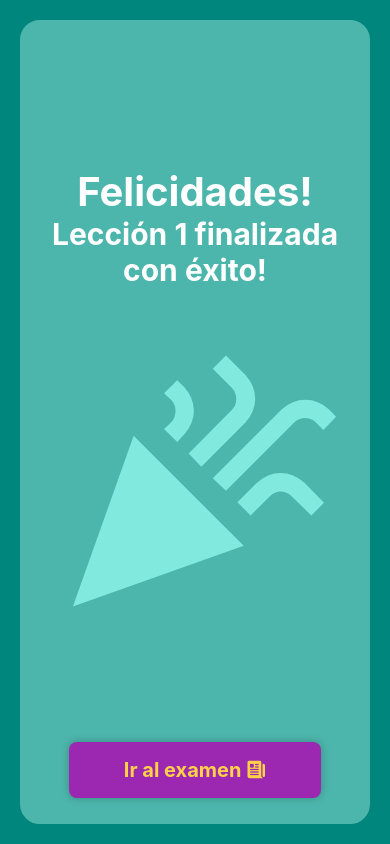
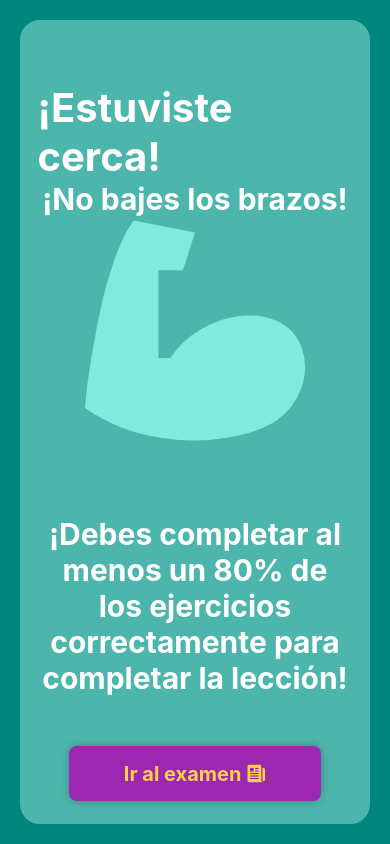
Before and after one commit to TDP-final-game/idiomaplay, a React Native app in the folder mobile/: screen /ExamEntry in a window 390 px wide. Built offline with nearby package versions, Linux system fonts and the light colour scheme; what apisauce would draw is missing.

Commit message:
avances sobre pantalla de leccion finalizada

```diff
--- a/mobile/components/ChapterFooter.js
+++ b/mobile/components/ChapterFooter.js
@@ -42,7 +42,6 @@ export const ChapterFooter = ({ showContinue, onContinue }) => {
 
   const printCurrentResults = () => {
     const res = [...results];
-    console.log(res);
     res[res.indexOf(null)] = 'current';
     return res.map((result, i) => resultIcon[result](i));
   };
@@ -50,7 +49,6 @@ export const ChapterFooter = ({ showContinue, onContinue }) => {
   const updateHeight = (layout) => {
     const { height } = layout;
     setFooterHeight(height);
-    console.log('H setted to ', height);
   };
 
   return (
--- a/mobile/screens/ExamEntry.js
+++ b/mobile/screens/ExamEntry.js
@@ -4,6 +4,7 @@ import { SafeAreaView } from 'react-native-safe-area-context';
 import { colors } from '../config/colors';
 import { MaterialCommunityIcons, Ionicons } from '@expo/vector-icons';
 import { PrimaryButton } from '../components/PrimaryButton';
+import { useSelector } from 'react-redux';
 
 const ExamEntry = ({ navigation, route }) => {
   const unit = 1;
@@ -11,6 +12,32 @@ const ExamEntry = ({ navigation, route }) => {
 
   const animatedIconSize = 100;
   const anim = new Animated.Value(2);
+
+  const minimumPercentage = 0.8;
+  const exerciseResults = useSelector((state) => state.lesson.exerciseResults);
+  const countCorrectExercises = (results) => {
+    return results.filter(item => item===true).length;
+  }
+
+  const [title, setTitle] = useState("");
+  const [subtitle, setSubtitle] = useState("");
+  const [description, setDescription] = useState("");
+  const [iconName, setIconName] = useState("");
+
+  useEffect(() => {
+    const minimumCorrectResponses = Math.ceil(exerciseResults.length * minimumPercentage);
+    if (countCorrectExercises(exerciseResults) < minimumCorrectResponses) {
+      setTitle("¡Estuviste cerca!");
+      setSubtitle("¡No bajes los brazos!");
+      setDescription("¡Debes completar al menos un 80% de los ejercicios correctamente para completar la lección!");
+      setIconName("arm-flex");
+    } else {
+      setTitle("¡Felicidades!");
+      setSubtitle(`¡Lección ${lesson} finalizada con éxito!`);
+      setDescription("");
+      setIconName("party-popper");
+    }
+  }, [])
 
   const text = (
     <>
@@ -41,20 +68,24 @@ const ExamEntry = ({ navigation, route }) => {
     <SafeAreaView style={styles.safeContainer}>
       <View style={styles.container}>
         <View style={styles.messageContainer}>
-          <Text style={styles.textA}>Felicidades!</Text>
-          <Text style={styles.textB}>Lección {lesson} finalizada con éxito!</Text>
+          <Text style={styles.title}>{title}</Text>
+          <Text style={styles.subtitle}>{subtitle}</Text>
         </View>
 
         <View style={styles.animationContainer}>
           <Animated.View style={{ transform: [{ scale: anim }] }}>
             <MaterialCommunityIcons
-              name="party-popper"
+              name={iconName}
               size={animatedIconSize}
               color={colors.PRIMARY_LIGHT}
             />
           </Animated.View>
         </View>
-
+        { description !== "" &&
+          (<View style={styles.descriptionContainer}>
+            <Text style={styles.description}>{description}</Text>
+          </View>)
+        }
         <View style={styles.buttonContainer}>
           <PrimaryButton text={text}></PrimaryButton>
         </View>
@@ -79,35 +110,50 @@ const styles = StyleSheet.create({
   },
 
   messageContainer: {
-    flex: 0.45,
+    flex: 0.30,
+    marginHorizontal: '5%',
+    alignItems: 'center',
+    justifyContent: 'center',
+  },
 
+  descriptionContainer: {
+    flex: 0.30,
+    marginBottom: '3%',
     marginHorizontal: '5%',
     alignItems: 'center',
     justifyContent: 'center',
   },
 
   animationContainer: {
-    flex: 0.35,
+    flex: 0.25,
     marginHorizontal: '5%',
     alignItems: 'center',
     justifyContent: 'flex-start',
   },
 
-  textA: {
+  title: {
     fontSize: 40,
     color: 'white',
     fontWeight: 'bold',
   },
 
-  textB: {
+  subtitle: {
     fontSize: 30,
     color: 'white',
     fontWeight: 'bold',
     textAlign: 'center',
   },
 
+  description: {
+    fontSize: 30,
+    textAlign: 'center',
+    fontWeight: 'bold',
+    color: 'white',
+  },
+
   buttonContainer: {
     flex: 0.07,
+    marginBottom: '3%',
     marginHorizontal: '10%',
     justifyContent: 'center',
   },
```
